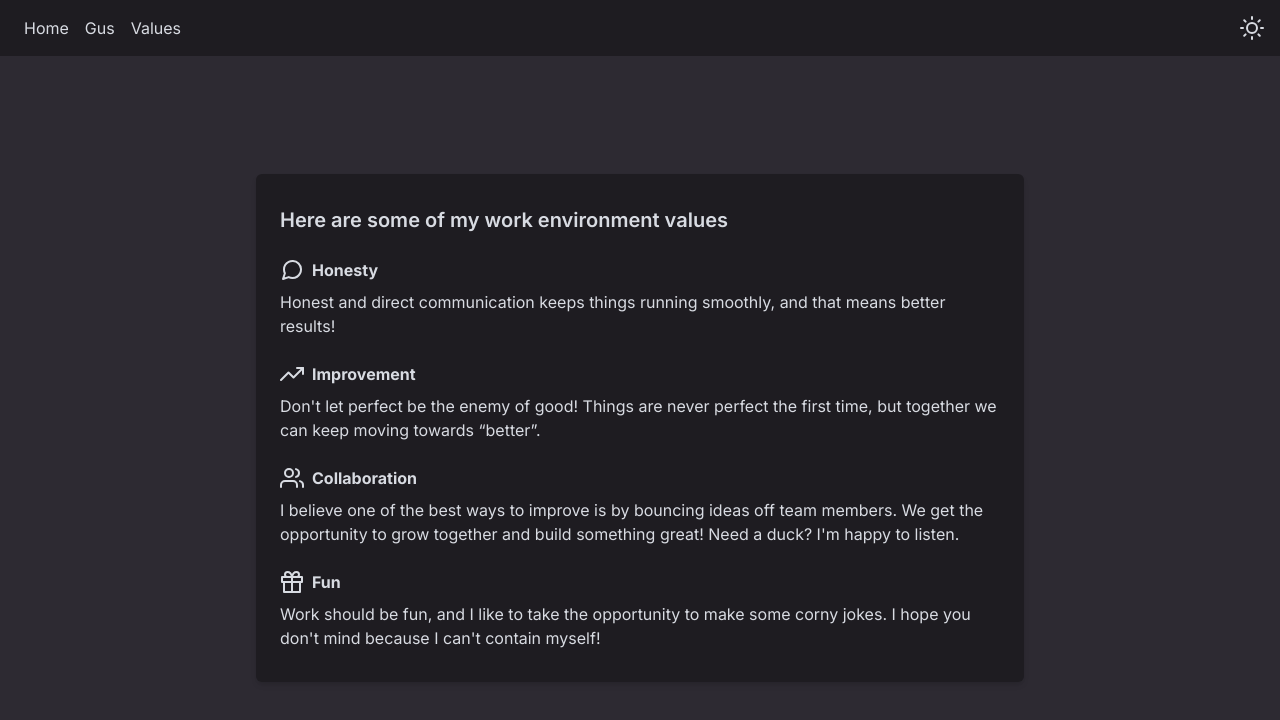
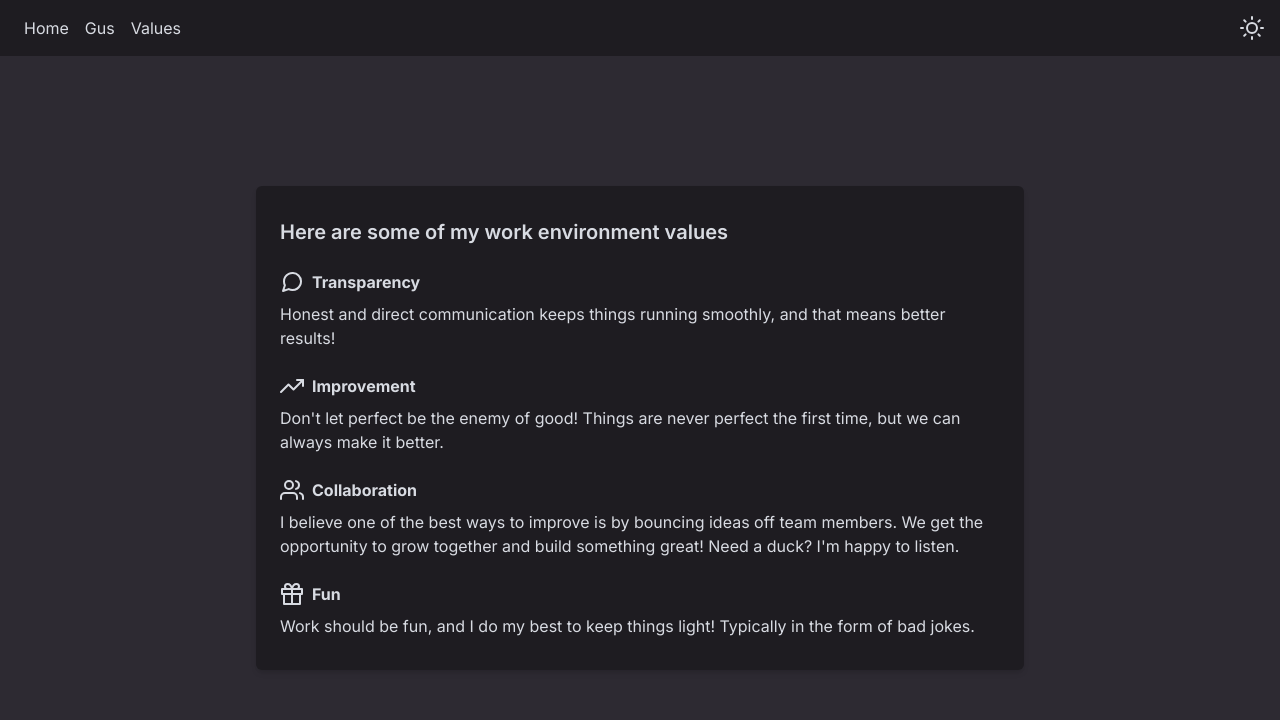
Before and after one commit to Mweeden36/mikeweeden.codes, a Next.js app: page /values in a window 1280 px wide. Shown: the top 720 px of the page. Built offline with nearby package versions, Linux system fonts and the light colour scheme.

Commit message:
Copy changes

```diff
--- a/src/app/values/page.tsx
+++ b/src/app/values/page.tsx
@@ -12,7 +12,7 @@ export default function Values() {
             <li className="pb-2 pt-4">
               <b className="flex justify-start items-center">
                 <MessageCircle className="inline mr-2" />
-                Honesty
+                Transparency
               </b>
               <p className="pt-2">
                 Honest and direct communication keeps things running smoothly,
@@ -26,8 +26,7 @@ export default function Values() {
               </b>
               <p className="pt-2">
                 Don&apos;t let perfect be the enemy of good! Things are never
-                perfect the first time, but together we can keep moving towards
-                &ldquo;better&rdquo;.
+                perfect the first time, but we can always make it better.
               </p>
             </li>
             <li className="pb-2 pt-4">
@@ -47,9 +46,8 @@ export default function Values() {
                 Fun
               </b>
               <p className="pt-2">
-                Work should be fun, and I like to take the opportunity to make
-                some corny jokes. I hope you don&apos;t mind because I
-                can&apos;t contain myself!
+                Work should be fun, and I do my best to keep things light!
+                Typically in the form of bad jokes.
               </p>
             </li>
           </ul>
```
